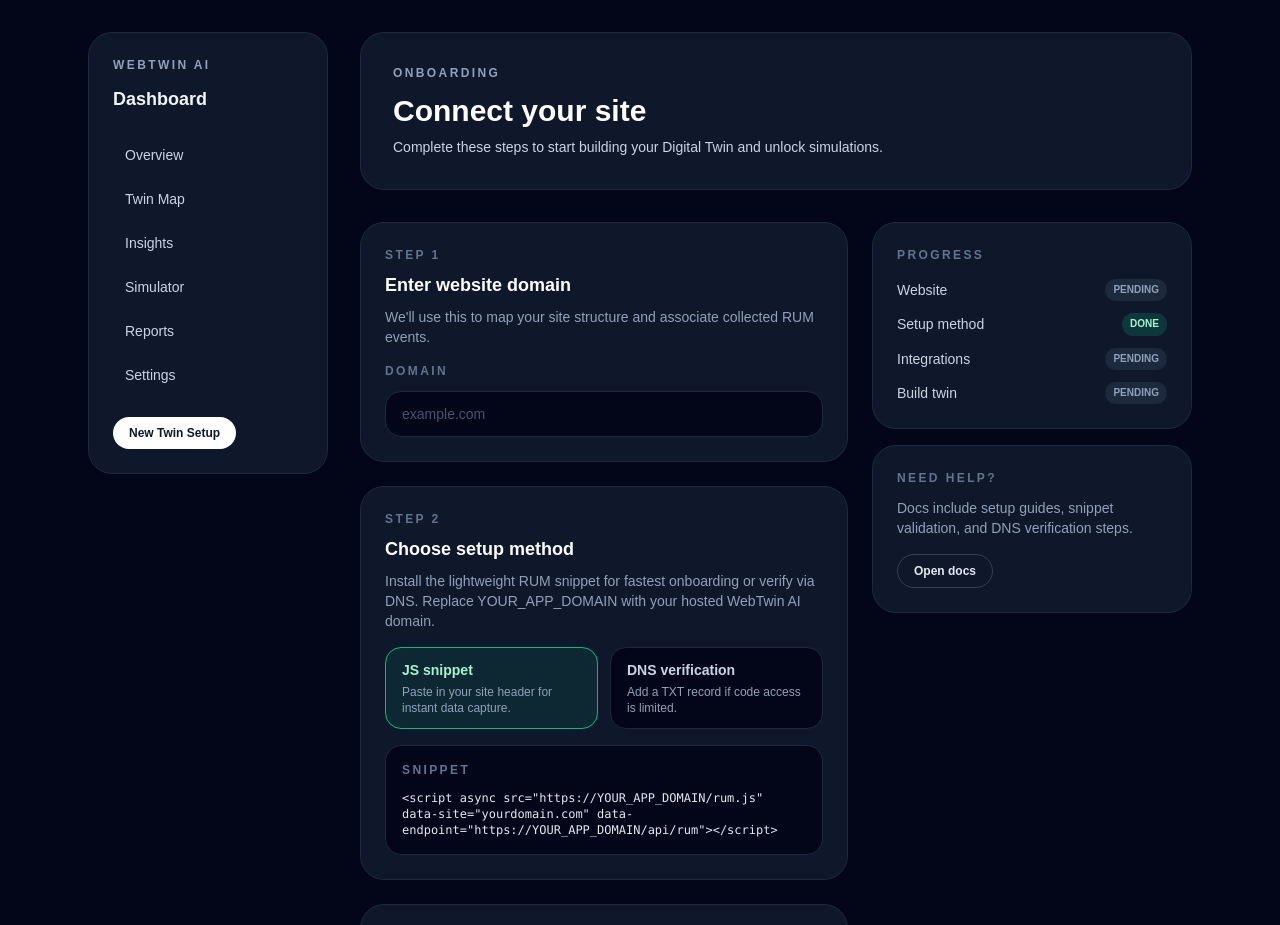
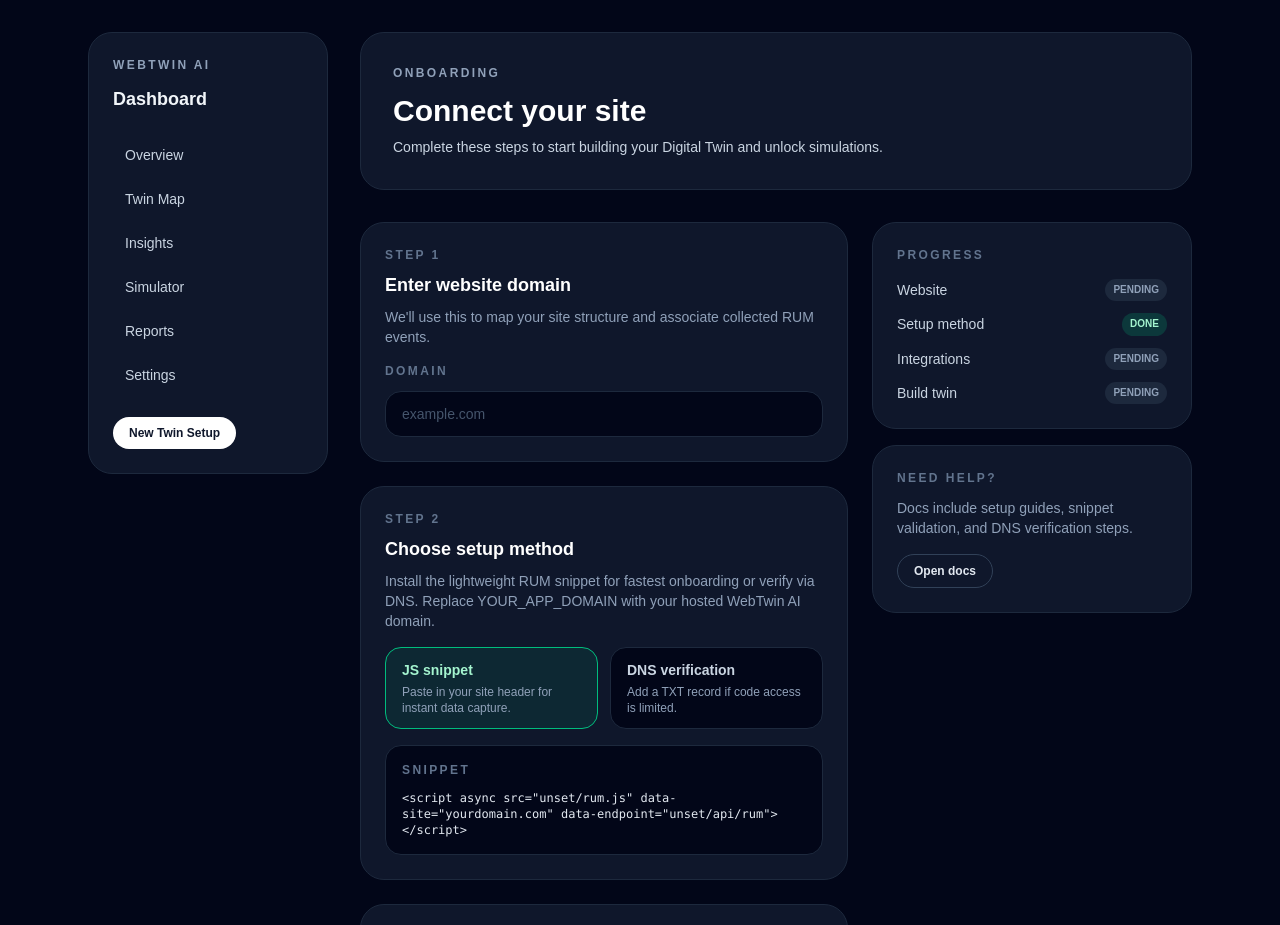
Before and after one commit to LukaKhaladze/webtwin.ai, a Next.js app: page /app/onboarding in a window 1280 px wide. Shown: the top 925 px of the page. Built offline with nearby package versions, Linux system fonts and the light colour scheme; no server answers.

Commit message:
Use app domain in onboarding snippet

```diff
--- a/src/app/app/onboarding/page.tsx
+++ b/src/app/app/onboarding/page.tsx
@@ -23,7 +23,11 @@ export default function Page() {
     return `tw-verify-${sanitized.replace(/[^a-z0-9-]/g, "").slice(0, 16) || "token"}`;
   }, [domain]);
 
-  const snippet = `<script async src="https://YOUR_APP_DOMAIN/rum.js" data-site="${domain || "yourdomain.com"}" data-endpoint="https://YOUR_APP_DOMAIN/api/rum"></script>`;
+  const appDomain =
+    process.env.NEXT_PUBLIC_APP_DOMAIN ||
+    (typeof window !== "undefined" ? window.location.origin : "https://YOUR_APP_DOMAIN");
+
+  const snippet = `<script async src="${appDomain}/rum.js" data-site="${domain || "yourdomain.com"}" data-endpoint="${appDomain}/api/rum"></script>`;
 
   const canBuild = domain.length > 3 && buildStatus !== "building";
 
```
